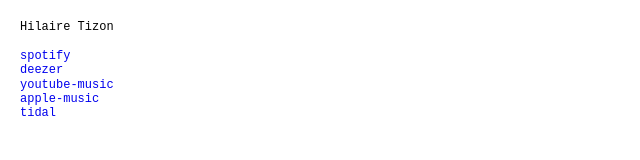
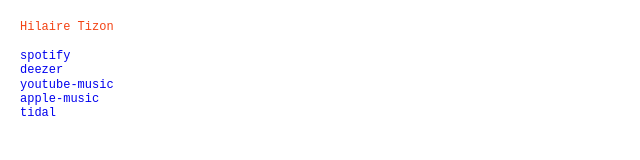
Before and after one commit to hilairetizon/hilairetizonmusic, a plain HTML site: page index.html in a window 1280 px wide. Shown: the full height of the page, 0-640 px from the left. Drawn offline with Linux system fonts and the light colour scheme.

Commit message:
Update index.html

```diff
--- a/index.html
+++ b/index.html
@@ -15,7 +15,7 @@
             font-family: monospace;
             font-size: 12px;
             line-height: 1.2;
-            color: ##F34213;
+            color: #F34213;
             background: #fff;
             padding: 20px;
         }
```
